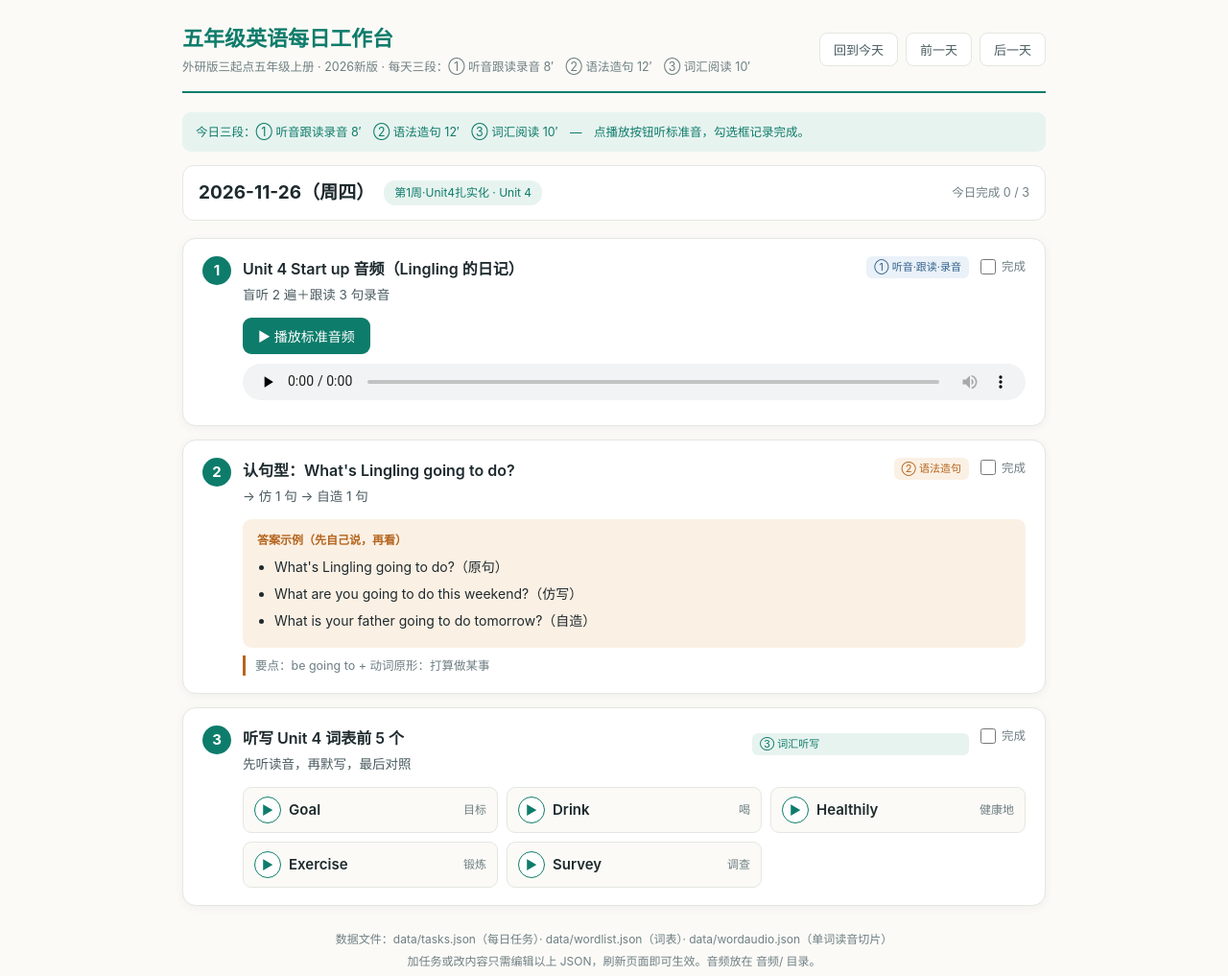
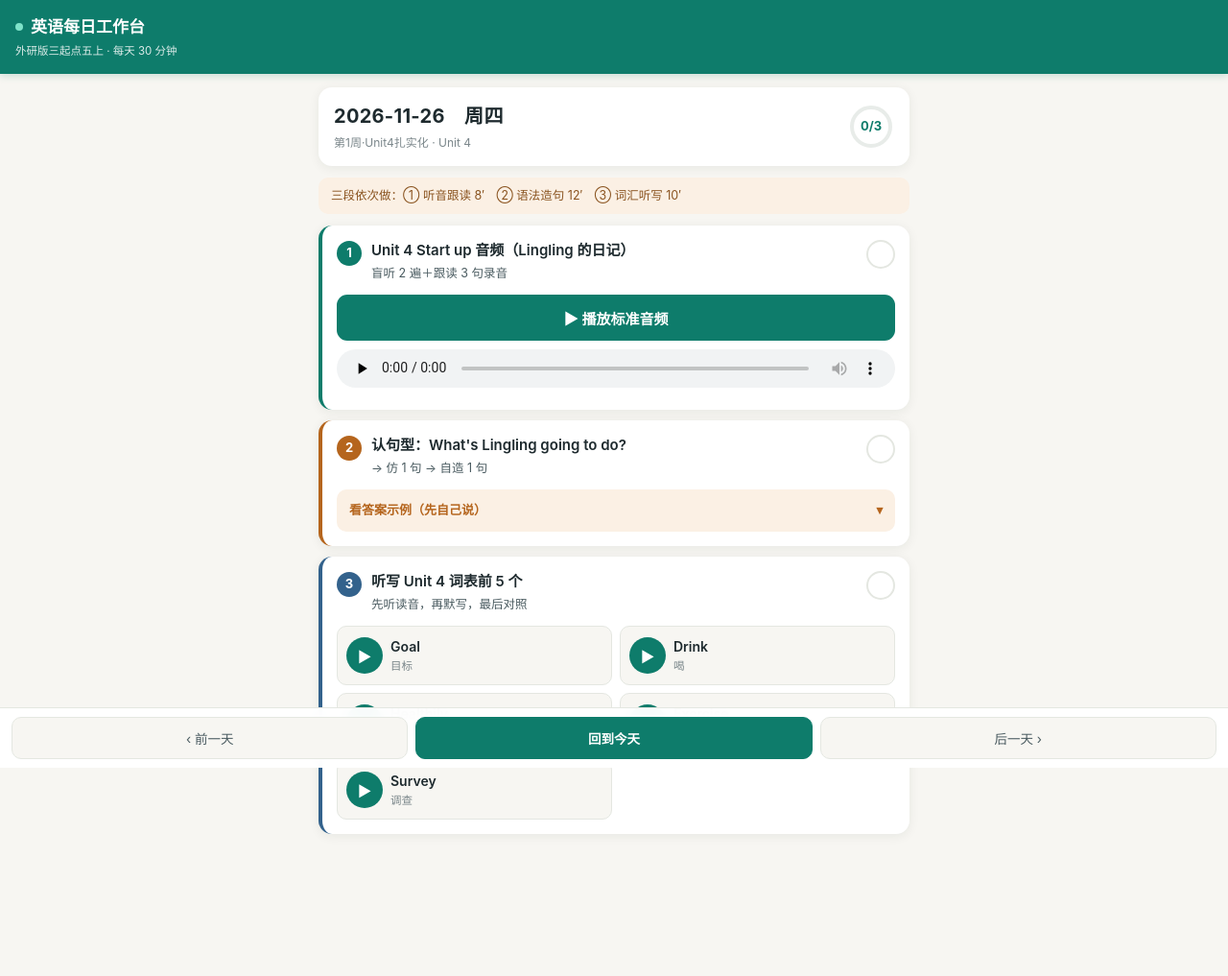
Before and after one commit to d79-cell/english-workbench, a plain HTML site: page index.html in a window 1280 px wide. Shown: the whole page at 96% size. After the commit the page ends 964 px from the top, so only its background shows below. Drawn offline with Linux system fonts and the light colour scheme.

Commit message:
发布手机适配版首页

```diff
--- a/index.html
+++ b/index.html
@@ -2,211 +2,182 @@
 <html lang="zh-CN">
 <head>
 <meta charset="UTF-8">
-<meta name="viewport" content="width=device-width, initial-scale=1.0">
-<title>五年级英语每日工作台</title>
+<meta name="viewport" content="width=device-width, initial-scale=1.0, viewport-fit=cover">
+<meta name="apple-mobile-web-app-capable" content="yes">
+<meta name="apple-mobile-web-app-status-bar-style" content="default">
+<meta name="theme-color" content="#0e7c6b">
+<title>英语每日工作台</title>
 <style>
-  :root{--bg:#fbfaf6;--card:#fff;--ink:#1e2a2e;--ink2:#4a5b60;--ink3:#6f7f84;--line:#e4e7e1;
-    --accent:#0e7c6b;--accent-soft:#e7f3ef;--blue:#33628c;--blue-soft:#eaf1f8;--warm:#b5651d;--warm-soft:#fbf0e4}
-  *{box-sizing:border-box;margin:0;padding:0}
-  body{font-family:-apple-system,"Segoe UI","PingFang SC","Microsoft YaHei",sans-serif;background:var(--bg);color:var(--ink);line-height:1.7;font-size:15px}
-  .wrap{max-width:940px;margin:0 auto;padding:22px 20px 60px}
-  header{display:flex;align-items:center;justify-content:space-between;flex-wrap:wrap;gap:12px;border-bottom:2px solid var(--accent);padding-bottom:14px;margin-bottom:20px}
-  h1{font-size:22px;color:var(--accent)}
-  .sub{font-size:12.5px;color:var(--ink3)}
-  .nav{display:flex;gap:8px;align-items:center;flex-wrap:wrap}
-  button{font-family:inherit;cursor:pointer;border:none;border-radius:8px;padding:7px 14px;font-size:13px;background:var(--accent);color:#fff;transition:.15s}
-  button:hover{filter:brightness(1.08)}
-  button.ghost{background:#fff;color:var(--ink2);border:1px solid var(--line)}
-  button.ghost:hover{background:var(--accent-soft);color:var(--accent)}
-  .datebar{display:flex;align-items:center;gap:10px;background:#fff;border:1px solid var(--line);border-radius:12px;padding:12px 16px;margin-bottom:18px;flex-wrap:wrap}
-  .datebar .big{font-size:19px;font-weight:700;color:var(--ink)}
-  .datebar .tag{background:var(--accent-soft);color:var(--accent);border-radius:12px;padding:3px 11px;font-size:12px}
-  .progress{margin-left:auto;font-size:12.5px;color:var(--ink3)}
-  .task{background:#fff;border:1px solid var(--line);border-radius:14px;padding:18px 20px;margin-bottom:14px;box-shadow:0 2px 10px rgba(20,40,35,.05)}
-  .task-head{display:flex;align-items:flex-start;gap:12px;margin-bottom:12px}
-  .num{width:30px;height:30px;border-radius:50%;background:var(--accent);color:#fff;display:flex;align-items:center;justify-content:center;font-weight:700;flex-shrink:0}
-  .task-title{font-size:16px;font-weight:600;flex:1}
-  .task-detail{font-size:13.5px;color:var(--ink2);margin-top:2px}
-  .kind{font-size:11px;border-radius:6px;padding:2px 8px;background:var(--blue-soft);color:var(--blue);white-space:nowrap}
-  .kind.grammar{background:var(--warm-soft);color:var(--warm)}
-  .kind.words{background:var(--accent-soft);color:var(--accent)}
-  .body{margin-left:42px}
-  .play{display:inline-flex;align-items:center;gap:7px;background:var(--accent);color:#fff;border:none;border-radius:9px;padding:9px 16px;font-size:14px;cursor:pointer}
-  .play:hover{filter:brightness(1.08)}
-  .play.playing{background:var(--warm)}
-  audio{width:100%;margin-top:10px;height:38px}
-  .examples{margin-top:10px;background:var(--warm-soft);border-radius:9px;padding:12px 15px;font-size:14px}
-  .examples .lbl{font-size:12px;color:var(--warm);font-weight:600;margin-bottom:6px}
-  .examples li{margin:4px 0 4px 18px}
-  .point{margin-top:8px;font-size:12.5px;color:var(--ink3);border-left:3px solid var(--warm);padding-left:10px}
-  .words{display:grid;grid-template-columns:repeat(auto-fill,minmax(210px,1fr));gap:9px;margin-top:8px}
-  .word{display:flex;align-items:center;gap:8px;background:var(--bg);border:1px solid var(--line);border-radius:9px;padding:9px 11px}
-  .word .w{font-weight:600;flex:1}
-  .word .cn{font-size:12px;color:var(--ink3)}
-  .word .sp{background:#fff;border:1px solid var(--accent);color:var(--accent);border-radius:50%;width:28px;height:28px;display:flex;align-items:center;justify-content:center;font-size:13px;flex-shrink:0;cursor:pointer}
-  .word .sp:hover{background:var(--accent);color:#fff}
-  .word .sp.playing{background:var(--warm);border-color:var(--warm);color:#fff}
-  .link{display:inline-block;margin-top:8px;color:var(--blue);font-size:13px}
-  .done{margin-left:auto;display:flex;align-items:center;gap:6px;font-size:12.5px;color:var(--ink3);cursor:pointer;user-select:none}
-  .done input{width:16px;height:16px;accent-color:var(--accent);cursor:pointer}
-  .task.finished{opacity:.62}
-  .foot{margin-top:24px;font-size:12px;color:var(--ink3);text-align:center;line-height:1.9}
-  .hint{background:var(--accent-soft);border-radius:9px;padding:10px 14px;font-size:12.5px;color:var(--accent);margin-bottom:14px}
-  @media(max-width:600px){.body{margin-left:0}.words{grid-template-columns:1fr 1fr}h1{font-size:18px}}
+  :root{
+    --bg:#f7f6f2;--card:#fff;--ink:#1e2a2e;--ink2:#4a5b60;--ink3:#7b878b;
+    --line:#e4e7e1;--accent:#0e7c6b;--accent-soft:#e7f3ef;--blue:#33628c;--blue-soft:#eaf1f8;
+    --warm:#b5651d;--warm-soft:#fbf0e4;--shadow:0 2px 12px rgba(20,40,35,.07);
+    --safe-b:env(safe-area-inset-bottom,0px);
+  }
+  *{box-sizing:border-box;margin:0;padding:0;-webkit-tap-highlight-color:transparent}
+  html{font-size:16px}
+  body{font-family:-apple-system,"PingFang SC","Microsoft YaHei",sans-serif;background:var(--bg);color:var(--ink);line-height:1.65;font-size:15px;padding-bottom:calc(76px + var(--safe-b))}
+  .top{background:var(--accent);color:#fff;padding:calc(14px + env(safe-area-inset-top,0px)) 16px 14px;position:sticky;top:0;z-index:10;box-shadow:0 2px 8px rgba(14,124,107,.2)}
+  .top h1{font-size:17px;font-weight:600;display:flex;align-items:center;gap:8px}
+  .top h1 .dot{width:8px;height:8px;background:#7fe3c9;border-radius:50%}
+  .top .sub{font-size:11.5px;opacity:.85;margin-top:2px}
+  .wrap{padding:14px 12px 8px}
+
+  .datebar{background:var(--card);border-radius:14px;padding:14px 16px;box-shadow:var(--shadow);margin-bottom:12px;display:flex;align-items:center;gap:12px}
+  .datebar .d{flex:1}
+  .datebar .d1{font-size:20px;font-weight:700;letter-spacing:.3px}
+  .datebar .d2{font-size:12px;color:var(--ink3);margin-top:1px}
+  .ring{width:48px;height:48px;flex-shrink:0;position:relative}
+  .ring svg{transform:rotate(-90deg)}
+  .ring .n{position:absolute;inset:0;display:flex;align-items:center;justify-content:center;font-size:13px;font-weight:700;color:var(--accent)}
+
+  .tip{background:var(--warm-soft);border-radius:10px;padding:9px 13px;font-size:12.5px;color:#8a5420;margin-bottom:12px;line-height:1.6}
+
+  .task{background:var(--card);border-radius:14px;padding:15px;margin-bottom:11px;box-shadow:var(--shadow);border-left:4px solid var(--accent)}
+  .task.g2{border-left-color:var(--warm)}.task.g3{border-left-color:var(--blue)}
+  .task.done{opacity:.6}
+  .th{display:flex;align-items:flex-start;gap:10px}
+  .num{background:var(--accent);color:#fff;width:26px;height:26px;border-radius:50%;display:flex;align-items:center;justify-content:center;font-size:13px;font-weight:700;flex-shrink:0;margin-top:1px}
+  .task.g2 .num{background:var(--warm)}.task.g3 .num{background:var(--blue)}
+  .tt{flex:1;min-width:0}
+  .tt .t1{font-size:15px;font-weight:600;line-height:1.45}
+  .tt .t2{font-size:12.5px;color:var(--ink2);margin-top:3px}
+  .chk{width:30px;height:30px;flex-shrink:0;border:2px solid var(--line);border-radius:50%;display:flex;align-items:center;justify-content:center;font-size:16px;color:transparent;background:#fff}
+  .chk.on{background:var(--accent);border-color:var(--accent);color:#fff}
+
+  .body{margin-top:12px}
+  .play{display:flex;align-items:center;justify-content:center;gap:8px;width:100%;background:var(--accent);color:#fff;border:0;border-radius:11px;padding:13px;font-size:15px;font-weight:600;min-height:48px}
+  .play:active{background:#0a6859}
+  .play.on{background:var(--warm)}
+  audio{width:100%;height:40px;margin-top:9px}
+
+  details.ex{margin-top:10px;background:var(--warm-soft);border-radius:10px;overflow:hidden}
+  details.ex summary{padding:11px 13px;font-size:13px;color:var(--warm);font-weight:600;cursor:pointer;list-style:none;display:flex;align-items:center;gap:6px}
+  details.ex summary::-webkit-details-marker{display:none}
+  details.ex summary::after{content:'▾';margin-left:auto;transition:.2s}
+  details.ex[open] summary::after{transform:rotate(180deg)}
+  details.ex .inner{padding:0 13px 12px}
+  details.ex li{font-size:14px;margin:7px 0 7px 18px;line-height:1.6}
+  .point{font-size:12px;color:var(--ink3);margin-top:9px;border-left:3px solid var(--warm);padding-left:9px}
+
+  .words{display:grid;grid-template-columns:1fr 1fr;gap:8px}
+  .word{background:var(--bg);border:1px solid var(--line);border-radius:10px;padding:9px;display:flex;align-items:center;gap:8px;min-height:54px}
+  .word .sp{width:38px;height:38px;flex-shrink:0;border-radius:50%;background:var(--accent);color:#fff;border:0;font-size:15px;display:flex;align-items:center;justify-content:center}
+  .word .sp.on{background:var(--warm)}
+  .word .sp:disabled{background:#c8cfcc}
+  .word .txt{min-width:0}
+  .word .w{font-size:14px;font-weight:600;display:block;overflow:hidden;text-overflow:ellipsis;white-space:nowrap}
+  .word .c{font-size:11.5px;color:var(--ink3);display:block;overflow:hidden;text-overflow:ellipsis;white-space:nowrap}
+
+  .link{display:block;text-align:center;background:var(--blue);color:#fff;border-radius:11px;padding:13px;text-decoration:none;font-weight:600;font-size:14px}
+  .plain{font-size:14px;color:var(--ink2)}
+
+  .navbar{position:fixed;bottom:0;left:0;right:0;background:rgba(255,255,255,.97);border-top:1px solid var(--line);display:flex;padding:9px 12px calc(9px + var(--safe-b));gap:8px;z-index:20;backdrop-filter:blur(8px)}
+  .navbar button{flex:1;background:var(--bg);border:1px solid var(--line);color:var(--ink2);border-radius:10px;padding:11px 4px;font-size:13.5px;font-family:inherit}
+  .navbar button:active{background:var(--accent-soft)}
+  .navbar button.today{background:var(--accent);color:#fff;border-color:var(--accent);font-weight:600}
+
+  .empty{text-align:center;color:var(--ink3);padding:40px 20px}
+  @media(min-width:700px){.wrap{max-width:640px;margin:0 auto}.words{grid-template-columns:1fr 1fr}}
 </style>
 </head>
 <body>
+<div class="top">
+  <h1><span class="dot"></span>英语每日工作台</h1>
+  <div class="sub">外研版三起点五上 · 每天 30 分钟</div>
+</div>
+
 <div class="wrap">
-  <header>
-    <div>
-      <h1>五年级英语每日工作台</h1>
-      <div class="sub" id="subtitle">外研版三起点五年级上册 · 2026新版 · 每天 30 分钟</div>
+  <div class="datebar">
+    <div class="d"><div class="d1" id="d1">—</div><div class="d2" id="d2">—</div></div>
+    <div class="ring">
+      <svg width="48" height="48"><circle cx="24" cy="24" r="20" fill="none" stroke="#e8ece9" stroke-width="4"/><circle id="arc" cx="24" cy="24" r="20" fill="none" stroke="#0e7c6b" stroke-width="4" stroke-linecap="round" stroke-dasharray="125.6" stroke-dashoffset="125.6"/></svg>
+      <div class="n" id="pn">0/3</div>
     </div>
-    <div class="nav">
-      <button class="ghost" id="btnToday">回到今天</button>
-      <button class="ghost" id="btnPrev">前一天</button>
-      <button class="ghost" id="btnNext">后一天</button>
-    </div>
-  </header>
+  </div>
+  <div class="tip" id="tip">三段依次做：① 听音跟读 8′　② 语法造句 12′　③ 词汇听写 10′</div>
+  <div id="list"><div class="empty">加载中…</div></div>
+</div>
 
-  <div id="hint" class="hint"></div>
-
-  <div class="datebar">
-    <span class="big" id="dateBig">—</span>
-    <span class="tag" id="phaseTag">—</span>
-    <span class="progress" id="progress">今日完成 0 / 3</span>
-  </div>
-
-  <div id="tasks"></div>
-
-  <div class="foot">
-    数据文件：data/tasks.json（每日任务）· data/wordlist.json（词表）· data/wordaudio.json（单词读音切片）<br>
-    加任务或改内容只需编辑以上 JSON，刷新页面即可生效。音频放在 音频/ 目录。
-  </div>
+<div class="navbar">
+  <button id="prev">‹ 前一天</button>
+  <button id="today" class="today">回到今天</button>
+  <button id="next">后一天 ›</button>
 </div>
 
 <script>
-let TASKS=[], WORDS={}, WORDAUDIO={}, curIdx=0, audio=null;
+let D=[],W={},A={},cur=0,au=null;
+const enc=s=>s.split('/').map(encodeURIComponent).join('/');
+function key(d){return 'engwb_done_'+d}
+function got(d){try{return JSON.parse(localStorage.getItem(key(d))||'[]')}catch(e){return []}}
+function put(d,a){localStorage.setItem(key(d),JSON.stringify(a))}
+function today(){const d=new Date();return d.getFullYear()+'-'+String(d.getMonth()+1).padStart(2,'0')+'-'+String(d.getDate()).padStart(2,'0')}
 
-function todayStr(){
-  const d=new Date();
-  return `${d.getFullYear()}-${String(d.getMonth()+1).padStart(2,'0')}-${String(d.getDate()).padStart(2,'0')}`;
-}
-function doneKey(date){return 'engwb_done_'+date;}
-function getDone(date){try{return JSON.parse(localStorage.getItem(doneKey(date))||'[]');}catch(e){return [];}}
-function setDone(date,arr){localStorage.setItem(doneKey(date),JSON.stringify(arr));}
+fetch('data/tasks.json').then(r=>r.json()).then(async t=>{
+  const [w,a]=await Promise.all([fetch('data/wordlist.json').then(r=>r.json()),fetch('data/wordaudio.json').then(r=>r.json())]);
+  D=t.days;W=w;A=a;
+  let i=D.findIndex(x=>x.date===today());cur=i<0?0:i;render();
+}).catch(e=>document.getElementById('list').innerHTML='<div class="empty">加载失败：'+e+'</div>');
 
-async function load(){
-  // 静态数据（同时兼容本地 python 服务和 GitHub Pages）
-  const [t,w,a]=await Promise.all([
-    fetch('data/tasks.json').then(r=>r.json()),
-    fetch('data/wordlist.json').then(r=>r.json()),
-    fetch('data/wordaudio.json').then(r=>r.json())
-  ]);
-  TASKS=t.days; WORDS=w; WORDAUDIO=a;
-  const i=TASKS.findIndex(d=>d.date===todayStr());
-  curIdx=i>=0?i:0;
-  document.getElementById('subtitle').textContent=t.meta.term+' · '+t.meta.note;
-  render();
-}
-
-function stopAudio(){
-  if(audio){audio.pause();audio.currentTime=0;audio=null;}
-  document.querySelectorAll('.playing').forEach(e=>e.classList.remove('playing'));
-}
-
-function playFile(src, btn){
-  if(audio && audio.src.endsWith(src) && !audio.paused){stopAudio();return;}
-  stopAudio();
-  audio=new Audio(src.split('/').map(encodeURIComponent).join('/'));
-  audio.onended=()=>{if(btn)btn.classList.remove('playing');audio=null;};
-  audio.play();
-  if(btn)btn.classList.add('playing');
+function play(src,btn){
+  if(au){au.pause();au=null}
+  document.querySelectorAll('.on').forEach(x=>x.classList.remove('on'));
+  if(!src)return;
+  au=new Audio(enc(src));
+  au.onended=()=>{btn&&btn.classList.remove('on');au=null};
+  au.play().then(()=>btn&&btn.classList.add('on')).catch(()=>{});
 }
 
 function render(){
-  const day=TASKS[curIdx];
-  if(!day)return;
-  document.getElementById('dateBig').textContent=`${day.date}（周${day.week}）`;
-  document.getElementById('phaseTag').textContent=day.phase+' · '+day.unit;
-  const done=getDone(day.date);
-  document.getElementById('progress').textContent=`今日完成 ${done.length} / ${day.tasks.length}`;
-  document.getElementById('hint').textContent='今日三段：① 听音跟读录音 8′　② 语法造句 12′　③ 词汇阅读 10′　—　点播放按钮听标准音，勾选框记录完成。';
+  const d=D[cur];if(!d)return;
+  document.getElementById('d1').textContent=d.date+'　周'+d.week;
+  document.getElementById('d2').textContent=d.phase+' · '+d.unit;
+  const done=got(d.date),n=done.length,tot=d.tasks.length;
+  document.getElementById('pn').textContent=n+'/'+tot;
+  document.getElementById('arc').style.strokeDashoffset=125.6*(1-n/tot);
+  const L=document.getElementById('list');L.innerHTML='';
 
-  const box=document.getElementById('tasks');
-  box.innerHTML='';
-  day.tasks.forEach((t,i)=>{
+  d.tasks.forEach((t,i)=>{
     const card=document.createElement('div');
-    card.className='task'+(done.includes(i)?' finished':'');
-    const kindName={audio:'① 听音·跟读·录音',grammar:'② 语法造句',words:'③ 词汇听写',reading:'③ 分级阅读',review:'复习'}[t.type]||'任务';
-    const kindCls=(t.type==='grammar'?'grammar':(t.type==='words'||t.type==='reading'?'words':''));
+    const cls=t.type==='grammar'?'g2':(t.type==='words'||t.type==='reading'?'g3':'');
+    card.className='task '+cls+(done.includes(i)?' done':'');
+    const kind={audio:'① 听音·跟读',grammar:'② 语法造句',words:'③ 词汇听写',reading:'③ 分级阅读',review:'复习'}[t.type]||'任务';
     let body='';
-
     if(t.type==='audio'){
-      body=`<button class="play" data-src="${t.src}">▶ 播放标准音频</button><audio controls preload="none" src="${t.src.split('/').map(encodeURIComponent).join('/')}"></audio>`;
-    } else if(t.type==='grammar'){
-      body=`<div class="examples"><div class="lbl">答案示例（先自己说，再看）</div><ul>${t.examples.map(e=>`<li>${e}</li>`).join('')}</ul></div>`+
-           (t.point?`<div class="point">要点：${t.point}</div>`:'');
-    } else if(t.type==='words'){
-      // 在当前单元找；复合单元（如 Unit 1-3 / 全册）则查全部
-      let wa=WORDAUDIO[day.unit]||[];
-      if(!wa.length || day.unit.indexOf('-')>=0 || day.unit.indexOf('全')>=0){
-        wa=Object.values(WORDAUDIO).flat();
-      }
+      body=`<button class="play" data-src="${t.src}">▶ 播放标准音频</button><audio controls preload="none" src="${enc(t.src)}"></audio>`;
+    }else if(t.type==='grammar'){
+      body=`<details class="ex"><summary>看答案示例（先自己说）</summary><div class="inner"><ul>${(t.examples||[]).map(x=>'<li>'+x+'</li>').join('')}</ul>${t.point?'<div class="point">要点：'+t.point+'</div>':''}</div></details>`;
+    }else if(t.type==='words'){
+      let wa=A[d.unit]||[];
+      if(!wa.length||d.unit.includes('-')||d.unit.includes('全'))wa=Object.values(A).flat();
       body='<div class="words">'+t.words.map(w=>{
         const hit=wa.find(x=>x.word.toLowerCase()===w.toLowerCase());
-        const cn=hit?hit.cn:'';
-        return `<div class="word"><span class="sp" data-word="${w}" data-src="${hit?hit.file:''}" title="播放读音">▶</span><span class="w">${w}</span><span class="cn">${cn}</span></div>`;
+        return `<div class="word"><button class="sp" data-src="${hit&&hit.file?hit.file:''}" ${hit&&hit.file?'':'disabled'}>▶</button><span class="txt"><span class="w">${w}</span><span class="c">${hit?hit.cn:''}</span></span></div>`;
       }).join('')+'</div>';
-    } else if(t.type==='reading'){
-      body=`<a class="link" href="${t.link||'https://www.oxfordowl.co.uk/'}" target="_blank">打开 Oxford Owl 免费电子书 →</a>`;
-    } else {
-      body=`<div style="color:var(--ink2);font-size:14px">${t.detail||''}</div>`;
+    }else if(t.type==='reading'){
+      body=`<a class="link" href="${t.link||'https://www.oxfordowl.co.uk/'}" target="_blank">打开免费绘本 →</a>`;
+    }else{
+      body='<div class="plain">'+(t.detail||'')+'</div>';
     }
-
-    card.innerHTML=`
-      <div class="task-head">
-        <div class="num">${i+1}</div>
-        <div style="flex:1">
-          <div class="task-title">${t.title}</div>
-          <div class="task-detail">${t.detail||''}</div>
-        </div>
-        <span class="kind ${kindCls}">${kindName}</span>
-        <label class="done"><input type="checkbox" ${done.includes(i)?'checked':''} data-i="${i}">完成</label>
-      </div>
-      <div class="body">${body}</div>`;
-    box.appendChild(card);
+    card.innerHTML=`<div class="th"><div class="num">${i+1}</div><div class="tt"><div class="t1">${t.title}</div><div class="t2">${t.detail||kind}</div></div><div class="chk ${done.includes(i)?'on':''}" data-i="${i}">✓</div></div><div class="body">${body}</div>`;
+    L.appendChild(card);
   });
 
-  // 绑定
-  box.querySelectorAll('.play').forEach(b=>b.onclick=()=>playFile(b.dataset.src,b));
-  box.querySelectorAll('.sp').forEach(b=>b.onclick=()=>{
-    if(!b.dataset.src){alert('这个词暂无音频：'+b.dataset.word);return;}
-    playFile(b.dataset.src,b);
+  L.querySelectorAll('.play').forEach(b=>b.onclick=()=>play(b.dataset.src,b));
+  L.querySelectorAll('.sp').forEach(b=>b.onclick=()=>play(b.dataset.src,b));
+  L.querySelectorAll('.chk').forEach(c=>c.onclick=()=>{
+    let a=got(d.date),i=parseInt(c.dataset.i);
+    a=a.includes(i)?a.filter(x=>x!==i):[...a,i];
+    put(d.date,a);render();
   });
-  box.querySelectorAll('input[type=checkbox]').forEach(cb=>{
-    cb.onchange=()=>{
-      let arr=getDone(day.date);
-      if(cb.checked)arr.push(parseInt(cb.dataset.i));
-      else arr=arr.filter(x=>x!==parseInt(cb.dataset.i));
-      setDone(day.date,arr);
-      render();
-    };
-  });
-  // 每卡片内的 audio 控件互斥
-  box.querySelectorAll('audio').forEach(a=>a.addEventListener('play',()=>{
-    box.querySelectorAll('audio').forEach(o=>{if(o!==a)o.pause();});
-    stopAudio();
+  L.querySelectorAll('audio').forEach(x=>x.addEventListener('play',()=>{
+    if(au){au.pause();au=null}
+    document.querySelectorAll('.on').forEach(y=>y.classList.remove('on'));
   }));
 }
-
-document.getElementById('btnToday').onclick=()=>{
-  const i=TASKS.findIndex(d=>d.date===todayStr());
-  curIdx=i>=0?i:0;stopAudio();render();
-};
-document.getElementById('btnPrev').onclick=()=>{if(curIdx>0){curIdx--;stopAudio();render();}};
-document.getElementById('btnNext').onclick=()=>{if(curIdx<TASKS.length-1){curIdx++;stopAudio();render();}};
-load();
+document.getElementById('prev').onclick=()=>{if(cur>0){cur--;if(au){au.pause();au=null}render()}};
+document.getElementById('next').onclick=()=>{if(cur<D.length-1){cur++;if(au){au.pause();au=null}render()}};
+document.getElementById('today').onclick=()=>{const i=D.findIndex(x=>x.date===today());cur=i<0?0:i;if(au){au.pause();au=null}render()};
 </script>
 </body>
 </html>
```
